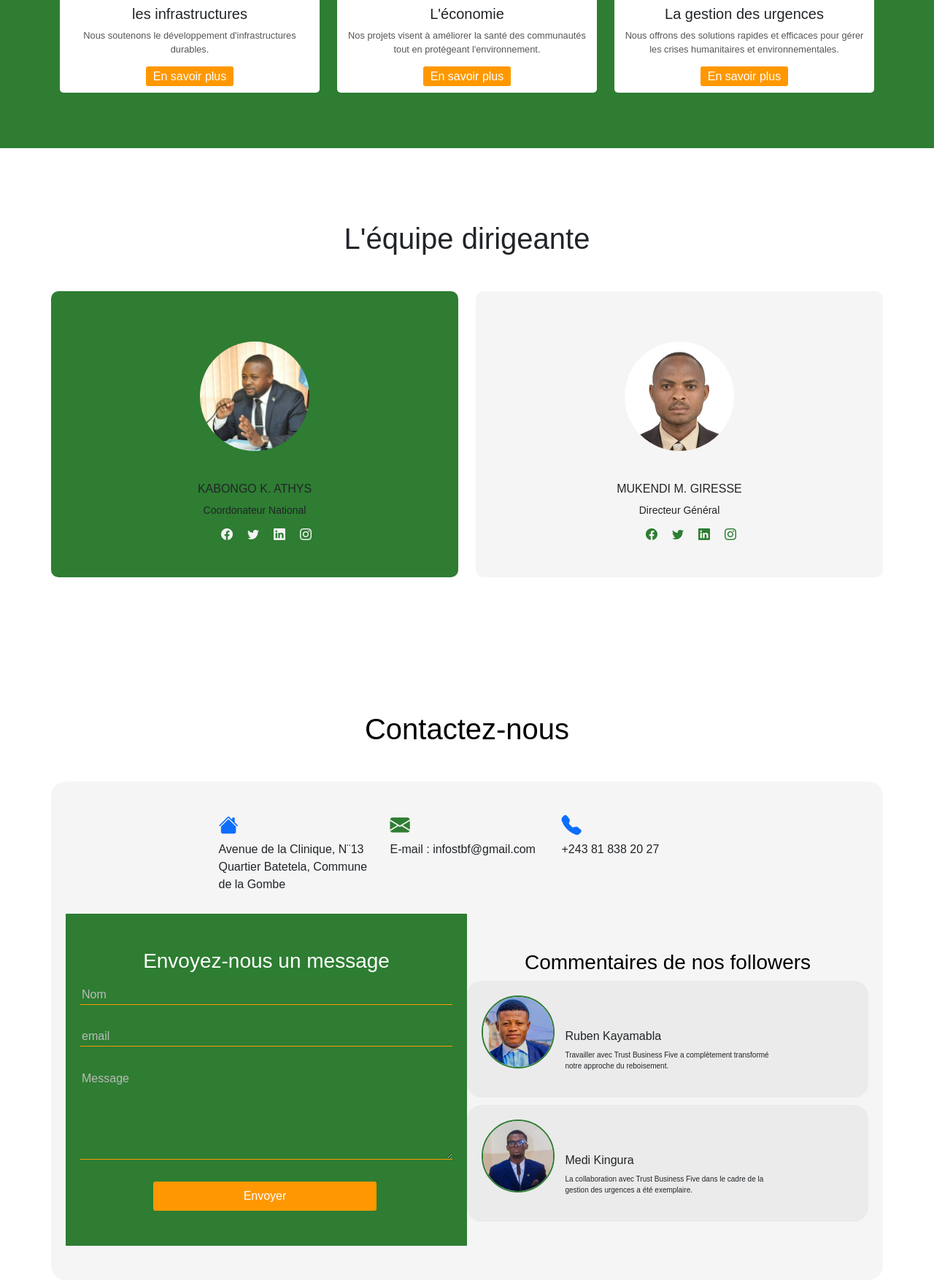
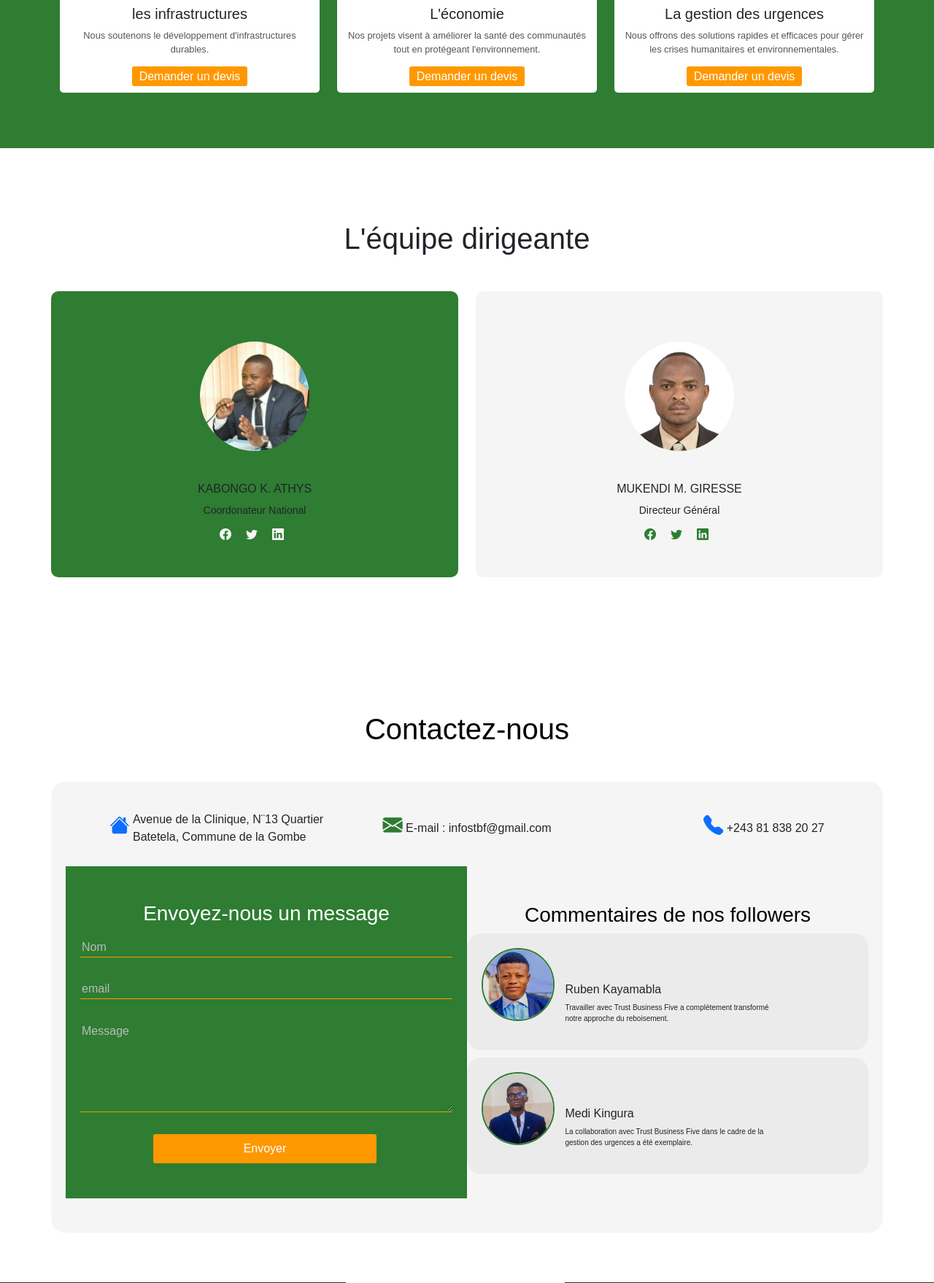
Before and after one commit to trustb5/site-web-officiel-tbf, a Django app: page / in a window 1280 px wide. Shown: the part 2067-3825 px from the top of the page at 73% size. Run offline with Django 4.2, Linux system fonts and the light colour scheme; data that the repository does not hold is empty; some libraries are stand-ins or nearby versions.

Commit message:
devis form

```diff
--- a/home/urls.py
+++ b/home/urls.py
@@ -15,7 +15,7 @@ urlpatterns = [
     path('domaine/reboisement', views.DomaineReb, name='reb'),
     path('domaine/urgence', views.DomaineUrgence, name='urgence'),
 
-    path('mission/detail_mission', views.MissionSante, name='sante'),
+    path('mission/formulaire-devis', views.DevisForm, name='devis-form'),
 
     path('ecoplus', views.Ecoplus, name='ecoplus'),
     path('dashboard/', views.Dashboard, name='dash'),
--- a/home/views.py
+++ b/home/views.py
@@ -7,8 +7,12 @@ from .models import Mission
 
 
 def Home(request):
+    missions = Mission.objects.all()
     template_name = 'home/index.html'
-    return render(request, template_name)
+    context = {
+        'missions': missions,
+    }
+    return render(request, template_name, context)
 
 def Programme(request):
     template_name = 'home/programme.html'
@@ -46,8 +50,8 @@ def DomaineUrgence(request):
 
 
 
-def MissionSante(request):
-    template_name = 'mission/santepublic.html'
+def DevisForm(request):
+    template_name = 'mission/formulaire-devis.html'
     return render(request, template_name)
 
 
--- a/tbf/settings.py
+++ b/tbf/settings.py
@@ -122,8 +122,8 @@ STATIC_URL = 'static/'
 # STATICFILES_DIRS = [BASE_DIR / 'statics']
 # STATIC_ROOT = os.path.join(BASE_DIR, 'static')
 
-STATICFILES_DIRS = [BASE_DIR / 'statics']
-STATIC_ROOT = os.path.join(BASE_DIR, 'static')
+STATICFILES_DIRS = [BASE_DIR / 'static']
+STATIC_ROOT = os.path.join(BASE_DIR, 'statics')
 
 MEDIA_ROOT = os.path.join(BASE_DIR, 'media')
 MEDIA_URL = '/media/'
--- a/templates/domaine/agriculture.html
+++ b/templates/domaine/agriculture.html
@@ -6,6 +6,7 @@
             <div class="row">
                 <div class="col-lg-8 mb-3">
                     <div class="whiteBox">
+                        <h1 class="p-1">Agriculture</h1>
                         <img src="/static/images/N.jpg" alt="" style="width: 100%; height: 80%;">
                         <h3>Entrepreneuriat et partenariat dans la promotion de l'agriculture durable</h3>
                     </div>
--- a/templates/domaine/economie.html
+++ b/templates/domaine/economie.html
@@ -6,6 +6,7 @@
             <div class="row">
                 <div class="col-lg-8">
                     <div class="whiteBox">
+                        <h1 class="p-1">Economie</h1>
                         <img src="/static/images/O.jpg" alt="" style="width: 100%; height: 80%;">
                         <h3>Entrepreneuriat et partenariat dans la promotion de l'économie</h3>
                     </div>
--- a/templates/domaine/environnement.html
+++ b/templates/domaine/environnement.html
@@ -6,6 +6,7 @@
             <div class="row">
                 <div class="col-lg-8">
                     <div class="whiteBox">
+                        <h1 class="p-1">Environement</h1>
                         <img src="/static/images/R.jpg" alt="" style="width: 100%; height: 80%;">
                         <h3>Entrepreneuriat et partenariat dans la promotion de la santé publique et de l'environnement</h3>
                     </div>
--- a/templates/domaine/infrastructure.html
+++ b/templates/domaine/infrastructure.html
@@ -6,6 +6,7 @@
             <div class="row">
                 <div class="col-lg-8">
                     <div class="whiteBox">
+                        <h1 class="p-1">Infrastructure</h1>
                         <img src="/static/images/Q.jpg" alt="" style="width: 100%; height: 80%;">
                         <h3>Entrepreneuriat et partenariat dans la promotion des infrastructures</h3>
                     </div>
--- a/templates/domaine/reboisement.html
+++ b/templates/domaine/reboisement.html
@@ -6,6 +6,7 @@
             <div class="row">
                 <div class="col-lg-8">
                     <div class="whiteBox">
+                        <h1 class="p-1">Reboisement et gestion des forêts</h1>
                         <img src="/static/images/T.jpg" alt="" style="width: 100%; height: 80%;">
                         <h3>Entrepreneuriat et partenariat dans la promotion du reboisement et de la gestion des forêts</h3>
                     </div>
--- a/templates/domaine/urgence.html
+++ b/templates/domaine/urgence.html
@@ -6,6 +6,7 @@
             <div class="row">
                 <div class="col-lg-8">
                     <div class="whiteBox">
+                        <h1 class="p-1">Urgence et gestion des confits</h1>
                         <img src="/static/images/S.jpg" alt="" style="width: 100%; height: 80%;">
                         <h3>Entrepreneuriat et partenariat dans la gestion des urgences et des conflits</h3>
                     </div>
--- a/templates/home/base.html
+++ b/templates/home/base.html
@@ -6,7 +6,7 @@
     <link rel="stylesheet" href="/static/css/bootstrap.min.css">
     <link rel="stylesheet" href="/static/css/bootstrap-icons.css">
     <link rel="stylesheet" href="/static/css/designs.css">
-    <link rel="stylesheet" href="/static/css/dom.css">
+    <link rel="stylesheet" href="/static/css/doms.css">
     <title>Trust Business Five Sarl</title>
 </head>
 
@@ -18,7 +18,7 @@
         <a class="logo" href="{% url 'home:home' %}"><img class="logo" src="/static/images/logo/LOGO PNG TRUST.png" alt=""></a>
         <ul class="nav d-none d-lg-flex">
             <li><a href="{% url 'home:home' %}">Accueil</a></li>
-            <li><a href="#Missions">Missions</a></li>
+            <li><a href="{% url 'home:home' %}#Missions">Missions</a></li>
             <li class="dropdown">
                 <a href="#">Domaines d'expertise</a>
                 <ul class="dropdown-menu">
@@ -131,7 +131,7 @@
 
     <footer>
         <div class="container">
-            <ul class="menu-list">
+            <!-- <ul class="menu-list">
                 <li><a href="#">Accueil</a></li>
                 <li><a href="#">Projets</a></li>
                 <li class="dropdown">
@@ -149,15 +149,13 @@
                 <li><a href="#Missions">Missions</a></li>
                 <li><a href="#about">À propos</a></li>
                 <li><a href="#">Contact</a></li>
-            </ul>
+            </ul> -->
             <hr>
             <div class="content">
                 <img src="/static/images/TB5.jpg" alt="">
                 <div class="partainers">
-                    <p><i class="bi bi-universal-access"></i></p>
-                    <p><i class="bi bi-x-diamond-fill"></i></p>
-                    <p><i class="bi bi-yin-yang"></i></p>
-                    <p><i class="bi bi-windows"></i></p>
+                    <p class="m-0"><a href="http://plu.us/TB5" target="_blank" class="text-white"><i class="bi bi-universal-access"></i></a></p> &nbsp;&nbsp;&nbsp;
+                    <p class="m-0"><a href="http://plu.us/TB5" target="_blank" class="text-white"><i class="bi bi-x-diamond-fill"></i></a></p>
                 </div>
                 <div class="social">
                     <a href="https://www.facebook.com/people/Trust-Business-Five/61566912243431/?rdid=rcQJ3lrhWXJltUVv&share_url=https%3A%2F%2Fwww.facebook.com%2Fshare%2F14rrLd1fRr%2F"><i class="bi bi-facebook" style="color: rgb(0, 89, 255);"></i></a>
--- a/templates/home/index.html
+++ b/templates/home/index.html
@@ -59,11 +59,11 @@
                         <div class="item zoom-effect">
                             <img src="/static/images/J.jpg" alt="">
                             <h5 class="my-2">La santé Publique</h5>
-                            <P style="color: #555;">
+                            <p style="color: #555;">
                                 Nos projets visent à améliorer la santé des communautés <br>
                                 tout en protégeant l'environnement.
-                            </P>
-                            <a href="{% url 'home:sante' %}">En savoir plus</a>
+                            </p>
+                            <a href="{% url 'home:devis-form' %}">Demander un devis</a>
                         </div>
                     </div>
                     <div class="col-lg-4 col-md-6 mb-3">
@@ -75,7 +75,7 @@
                                 internationales pour restaurer les écosystèmes
                                 forestiers.
                             </P>
-                            <a href="{% url 'home:sante' %}">En savoir plus</a>
+                            <a href="{% url 'home:devis-form' %}">Demander un devis</a>
                         </div>
                     </div>
                     <div class="col-lg-4 col-md-6 mb-3">
@@ -86,7 +86,7 @@
                                 Nous aidons à transformer les pratiques agricoles grâce
                                 à des méthodes innovantes et écologiques.
                             </P>
-                            <a href="{% url 'home:sante' %}">En savoir plus</a>
+                            <a href="{% url 'home:devis-form' %}">Demander un devis</a>
                         </div>
                     </div>
                     <div class="col-lg-4 col-md-6 mb-3">
@@ -96,7 +96,7 @@
                         <P style="color: #555;">
                             Nous soutenons le développement d'infrastructures durables.
                         </P>
-                        <a href="{% url 'home:sante' %}">En savoir plus</a>
+                        <a href="{% url 'home:devis-form' %}">Demander un devis</a>
                     </div>
                     </div>
                     <div class="col-lg-4 col-md-6 mb-3">
@@ -107,7 +107,7 @@
                             Nos projets visent à améliorer la santé des communautés <br>
                             tout en protégeant l'environnement.
                         </P>
-                        <a href="{% url 'home:sante' %}">En savoir plus</a>
+                        <a href="{% url 'home:devis-form' %}">Demander un devis</a>
                     </div>
                     </div>
                     <div class="col-lg-4 col-md-6 mb-3">
@@ -118,9 +118,29 @@
                                 Nous offrons des solutions rapides et efficaces pour gérer
                                 les crises humanitaires et environnementales.
                             </P>
-                        <a href="{% url 'home:sante' %}">En savoir plus</a>
+                            <a href="{% url 'home:devis-form' %}">Demander un devis</a>
                         </div>
                     </div>
+
+                    <!-- {% if missions %}
+                    {% for mission in missions %}
+                    <div class="col-lg-4 col-md-6 mb-3">
+                        <div class="item zoom-effect">
+                            <img src="/static/images/J.jpg" alt="">
+                            <h5 class="my-2">La santé Publique</h5>
+                            <p style="color: #555;">
+                                Nos projets visent à améliorer la santé des communautés <br>
+                                tout en protégeant l'environnement.
+                            </p>
+                            <a href="{% url 'home:devis-form' %}">En savoir plus</a>
+                        </div>
+                    </div>
+                    {% endfor %}
+                    {% else %}
+                    <h3 class="text-center text-muted p-3">
+                        <i>Aucune mission enregistré pour l'instant</i>
+                    </div>
+                    {% endif %} -->
                 </div>
             </div>
         </div>
@@ -135,11 +155,10 @@
                         <p style="text-align: center; font-size: 150px;"><img src="/static/images/CN.jpg" width="150" alt="" style="border-radius: 50%;"></p>
                         <h6>KABONGO K. ATHYS</h6>
                         <small>Coordonateur National</small>
-                        <ul class="d-flex justify-content-center">
+                        <ul class="d-flex justify-content-center" style="padding-right: 40px">
                             <li style="padding: 10px; list-style: none;"><a href="#" style="color: #F5F5F5;"><i class="bi bi-facebook"></i></a></li>
                             <li style="padding: 10px; list-style: none;"><a href="#" style="color: #F5F5F5;"><i class="bi bi-twitter"></i></a></li>
                             <li style="padding: 10px; list-style: none;"><a href="#" style="color: #F5F5F5;"><i class="bi bi-linkedin"></i></a></li>
-                            <li style="padding: 10px; list-style: none;"><a href="#" style="color: #F5F5F5;"><i class="bi bi-instagram"></i></a></li>
                         </ul>
                     </div>
                 </div>
@@ -148,11 +167,10 @@
                         <p style="text-align: center; font-size: 150px;"><img src="/static/images/DG.jpg" width="150" alt="" style="border-radius: 50%;"></p>
                         <h6>MUKENDI M. GIRESSE</h6>
                         <small>Directeur Général</small>
-                        <ul class="d-flex justify-content-center">
+                        <ul class="d-flex justify-content-center text-center" style="padding-right: 40px">
                             <li style="padding: 10px; list-style: none;"><a href="#" style="color: #2e7d32;"><i class="bi bi-facebook"></i></a></li>
                             <li style="padding: 10px; list-style: none;"><a href="#" style="color: #2e7d32;"><i class="bi bi-twitter"></i></a></li>
                             <li style="padding: 10px; list-style: none;"><a href="#" style="color: #2e7d32;"><i class="bi bi-linkedin"></i></a></li>
-                            <li style="padding: 10px; list-style: none;"><a href="#" style="color: #2e7d32;"><i class="bi bi-instagram"></i></a></li>
                         </ul>
                     </div>
                 </div>
@@ -165,19 +183,21 @@
             <h1>Contactez-nous</h1>
             <div class="row m-0">
                 <div class="infos col-12">
-                    <div class="row m-0">
+                    <div class="row justify-content-between m-0">
                         <div class="col-md-4 mb-2">
-                            <a href="#"><i class="bi bi-house-fill"></i></a> <br>
-                            Avenue de la Clinique, N¨13 <br>
-                            Quartier Batetela, Commune de la Gombe <br>
+                            <div class="d-flex">
+                                <a href="#"><i class="bi bi-house-fill"></i></a> &nbsp;
+                                <span> Avenue de la Clinique, N¨13
+                                    Quartier Batetela, Commune de la Gombe </span>
                             </div>
-                        <div class="col-md-4 mb-2">
-                            <a href="mailto:trustbusinessfive@gmail.com"><i class="bi bi-envelope-fill" style="color: #2e7d32;"></i></a> <br>
-                            E-mail : infostbf@gmail.com
                         </div>
-                        <div class="col-md-4 mb-2">
-                            <a href="tel:+243 81 838 20 27"><i class="bi bi-telephone-fill"></i></a> <br>
-                            +243 81 838 20 27
+                        <div class="col-md-4 mb-2 text-center">
+                            <a href="mailto:trustbusinessfive@gmail.com"><i class="bi bi-envelope-fill" style="color: #2e7d32;"></i></a>
+                            <span>E-mail : infostbf@gmail.com</span>
+                        </div>
+                        <div class="col-md-4 mb-2 text-end">
+                            <a href="tel:+243 81 838 20 27"><i class="bi bi-telephone-fill"></i></a>
+                            <span>+243 81 838 20 27</span>
                         </div>
                     </div>
                 </div>
```
Also changed, not shown: static/css/dom.css (deleted, +0 -47 lines), static/css/doms.css (added, +47 -0 lines), templates/mission/formulaire-devis.html (added, +31 -0 lines), templates/mission/santepublic.html (deleted, +0 -68 lines), db.sqlite3. Lines whose indentation alone changed are shown as unchanged.
